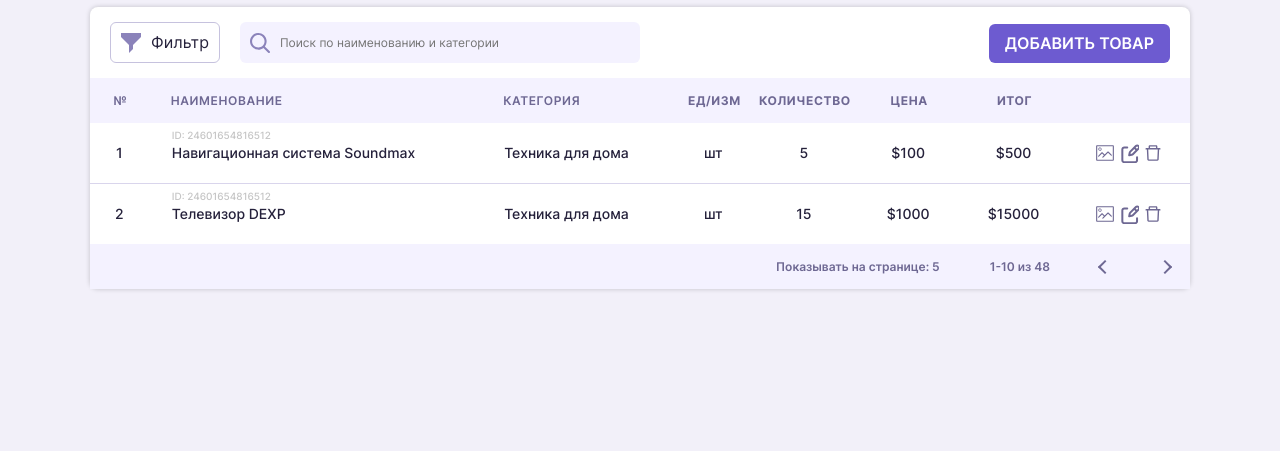
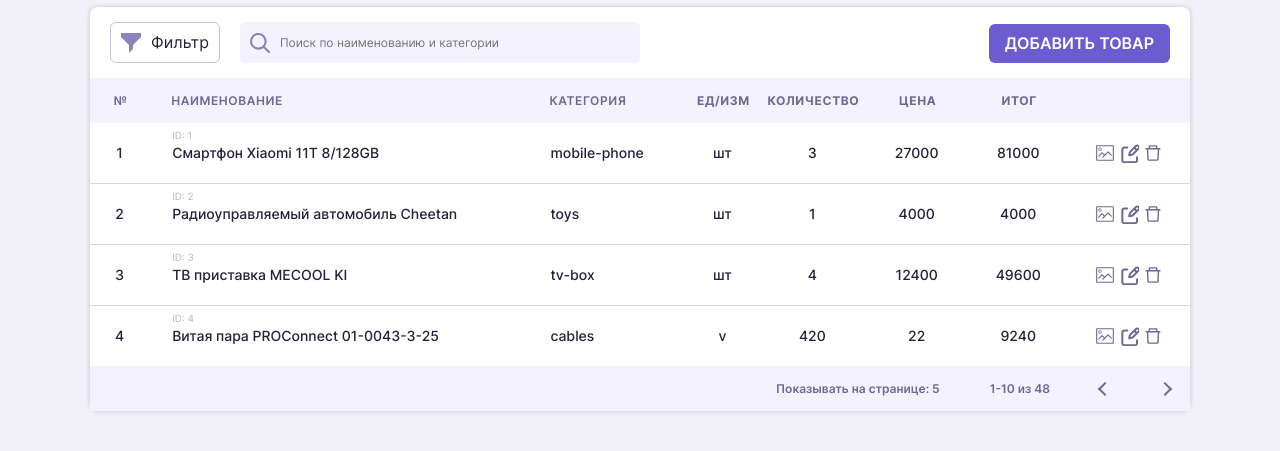
Before and after one commit to nursultanyerzhan/crm, a plain HTML site: page index.html in a window 1280 px wide. Shown: the part 129-580 px from the top of the page. Drawn offline with Linux system fonts and the light colour scheme.

Commit message:
add to table

```diff
--- a/index.html
+++ b/index.html
@@ -9,7 +9,7 @@
   <link rel="preload" href="fonts/inter-v7-latin_cyrillic-500.woff2" as="font" type="font/woff2" crossorigin>
   <link rel="preload" href="fonts/inter-v7-latin_cyrillic-600.woff2" as="font" type="font/woff2" crossorigin>
   <link rel="preload" href="fonts/inter-v7-latin_cyrillic-700.woff2" as="font" type="font/woff2" crossorigin>
-
+  <script defer src="index.js"></script>
   <link rel="stylesheet" href="css/index.css">
   <title>CRM</title>
 </head>
@@ -50,37 +50,7 @@
               </tr>
             </thead>
             <tbody class="table__body">
-              <tr>
-                <td class="table__cell">1</td>
-                <td class="table__cell table__cell_left table__cell_name" data-id="24601654816512">
-                  <span class="table__cell-id">id: 24601654816512</span>
-                  Навигационная система Soundmax</td>
-                <td class="table__cell table__cell_left">Техника для дома</td>
-                <td class="table__cell">шт</td>
-                <td class="table__cell">5</td>
-                <td class="table__cell">$100</td>
-                <td class="table__cell">$500</td>
-                <td class="table__cell table__cell_btn-wrapper">
-                  <button class="table__btn table__btn_pic"></button>
-                  <button class="table__btn table__btn_edit"></button>
-                  <button class="table__btn table__btn_del"></button>
-                </td>
-              </tr>
-              <tr>
-                <td class="table__cell ">2</td>
-                <td class="table__cell table__cell_left table__cell_name" data-id="24601654816512">
-                  <span class="table__cell-id">id: 24601654816512</span>Телевизор DEXP</td>
-                <td class="table__cell table__cell_left">Техника для дома</td>
-                <td class="table__cell">шт</td>
-                <td class="table__cell">15</td>
-                <td class="table__cell">$1000</td>
-                <td class="table__cell">$15000</td>
-                <td class="table__cell table__cell_btn-wrapper">
-                  <button class="table__btn table__btn_pic"></button>
-                  <button class="table__btn table__btn_edit"></button>
-                  <button class="table__btn table__btn_del"></button>
-                </td>
-              </tr>
+
             </tbody>
           </table>
 
@@ -185,6 +155,7 @@
   </div>
 
 
+
 </body>
 
 </html>
--- /dev/null
+++ b/index.js
@@ -0,0 +1,96 @@
+'use strict';
+
+const createRow = goodObject => {
+    const element = `
+  <tr>
+    <td class="table__cell ">${goodObject.id}</td>
+    <td class="table__cell table__cell_left table__cell_name" data-id="${goodObject.id}">
+        <span class="table__cell-id">id: ${goodObject.id}</span>${goodObject.title}</td>
+    <td class="table__cell table__cell_left">${goodObject.category}</td>
+    <td class="table__cell">${goodObject.units}</td>
+    <td class="table__cell">${goodObject.count}</td>
+    <td class="table__cell">${goodObject.price}</td>
+    <td class="table__cell">${goodObject.price * goodObject.count}</td>
+    <td class="table__cell table__cell_btn-wrapper">
+        <button class="table__btn table__btn_pic"></button>
+        <button class="table__btn table__btn_edit"></button>
+        <button class="table__btn table__btn_del"></button>
+    </td>
+  </tr>
+    `;
+    return element;
+}
+
+const addToBody = element => {
+    const body = document.querySelector('tbody');
+    body.insertAdjacentHTML('beforeend', element);
+}
+
+const renderGoods = arrayGoods => {
+    const goods = arrayGoods;
+    goods.forEach(goodObject => {
+        const element = createRow(goodObject);
+        addToBody(element);
+    });
+}
+
+const goods = [
+    {
+        "id": 1,
+        "title": "Смартфон Xiaomi 11T 8/128GB",
+        "price": 27000,
+        "description": "Смартфон Xiaomi 11T – это представитель флагманской линейки, выпущенной во второй половине 2021 года. И он полностью соответствует такому позиционированию, предоставляя своим обладателям возможность пользоваться отличными камерами, ни в чем себя не ограничивать при запуске игр и других требовательных приложений.",
+        "category": "mobile-phone",
+        "discont": false,
+        "count": 3,
+        "units": "шт",
+        "images": {
+            "small": "img/smrtxiaomi11t-m.jpg",
+            "big": "img/smrtxiaomi11t-b.jpg"
+        }
+    },
+    {
+        "id": 2,
+        "title": "Радиоуправляемый автомобиль Cheetan",
+        "price": 4000,
+        "description": "Внедорожник на дистанционном управлении. Скорость 25км/ч. Возраст 7 - 14 лет",
+        "category": "toys",
+        "discont": 5,
+        "count": 1,
+        "units": "шт",
+        "images": {
+            "small": "img/cheetancar-m.jpg",
+            "big": "img/cheetancar-b.jpg"
+        }
+    },
+    {
+        "id": 3,
+        "title": "ТВ приставка MECOOL KI",
+        "price": 12400,
+        "description": "Всего лишь один шаг сделает ваш телевизор умным, Быстрый и умный MECOOL KI PRO, прекрасно спроектированный, сочетает в себе прочный процессор Cortex-A53 с чипом Amlogic S905D",
+        "category": "tv-box",
+        "discont": 15,
+        "count": 4,
+        "units": "шт",
+        "images": {
+            "small": "img/tvboxmecool-m.jpg",
+            "big": "img/tvboxmecool-b.jpg"
+        }
+    },
+    {
+        "id": 4,
+        "title": "Витая пара PROConnect 01-0043-3-25",
+        "price": 22,
+        "description": "Витая пара Proconnect 01-0043-3-25 является сетевым кабелем с 4 парами проводов типа UTP, в качестве проводника в которых используется алюминий, плакированный медью CCA. Такая неэкранированная витая пара с одножильными проводами диаметром 0.50 мм широко применяется в процессе сетевых монтажных работ. С ее помощью вы сможете обеспечить развертывание локальной сети в домашних условиях или на предприятии, объединить все необходимое вам оборудование в единую сеть.",
+        "category": "cables",
+        "discont": false,
+        "count": 420,
+        "units": "v",
+        "images": {
+            "small": "img/lan_proconnect43-3-25.jpg",
+            "big": "img/lan_proconnect43-3-25-b.jpg"
+        }
+    }
+];
+
+renderGoods(goods);
```
